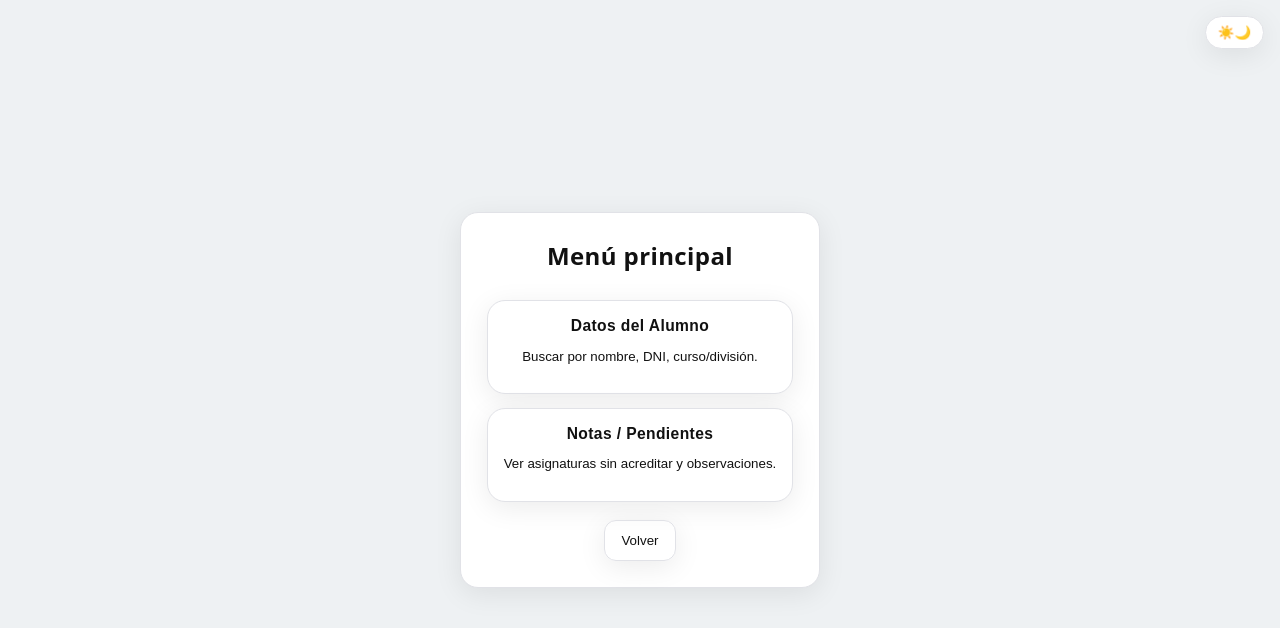
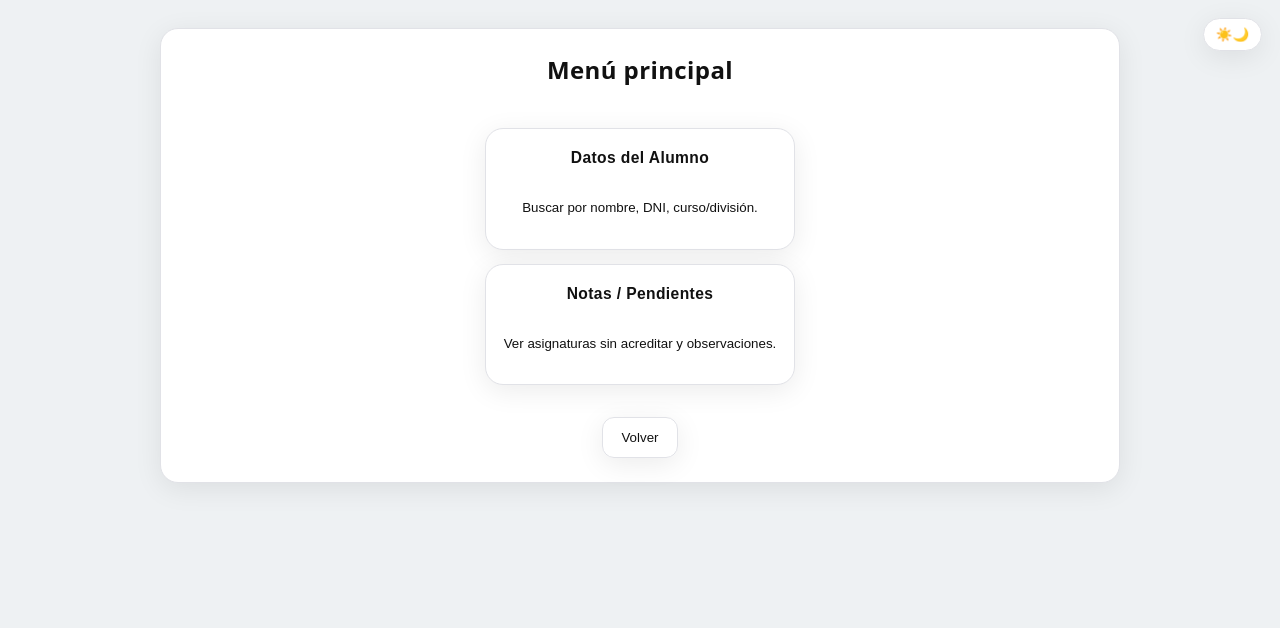
Before and after one commit to Palermukii/React-Preceptoria-2, a React (Vite) app: page / in a window 1280 px wide. Both pictures are taken after a click on the button "Entrar al menú". Shown: the top 628 px of the page. Built offline with nearby package versions, Linux system fonts and the light colour scheme.

Commit message:
Update styles.css

```diff
--- a/src/styles.css
+++ b/src/styles.css
@@ -43,13 +43,10 @@ html, body, #root {
   background: var(--bg);
   color: var(--fg);
   transition: background var(--transition), color var(--transition);
-  display: flex;
-  justify-content: center;
-  align-items: center;
 }
 
 body {
-  margin: 0;
+  margin:0;
   font-family: system-ui, "Segoe UI", Roboto;
   color: var(--fg);
 }
@@ -58,15 +55,9 @@ body {
    LAYOUT
    =============================================== */
 .container {
-  width: 100%;
-  max-width: 880px; /* 🔹 Más compacto */
+  max-width: 1000px;
   margin: 0 auto;
-  padding: 24px;
-  display: flex;
-  flex-direction: column;
-  align-items: center;
-  justify-content: center;
-  gap: 24px;
+  padding: 28px 20px;
 }
 
 /* ===============================================
@@ -76,15 +67,15 @@ body {
   background: var(--card);
   border: 1px solid var(--border);
   border-radius: var(--radius);
-  padding: 26px;
+  padding: 24px 26px;
   box-shadow: var(--shadow);
   color: var(--fg);
-  width: 100%;
   transition: var(--transition);
   display: flex;
   flex-direction: column;
   align-items: center;
   text-align: center;
+  gap: 16px; /* 🔹 contenido más equilibrado */
 }
 
 .screen:hover {
@@ -93,7 +84,7 @@ body {
 
 /* Headers */
 h1, h2, h3 {
-  margin: 0 0 12px;
+  margin: 0 0 10px;
   color: var(--fg);
   text-align: center;
   font-weight: 600;
@@ -104,7 +95,7 @@ h1, h2, h3 {
    BUTTONS
    =============================================== */
 .actions {
-  margin-top: 18px;
+  margin-top: 16px;
   display: flex;
   gap: 10px;
   justify-content: center;
@@ -115,7 +106,7 @@ h1, h2, h3 {
   border: 1px solid var(--border);
   background: transparent;
   color: var(--fg);
-  padding: 12px 16px;
+  padding: 12px 18px;
   border-radius: 12px;
   cursor: pointer;
   font-weight: 500;
@@ -144,24 +135,26 @@ h1, h2, h3 {
    =============================================== */
 .grid {
   display: grid;
-  grid-template-columns: repeat(auto-fill, minmax(240px, 1fr)); /* 🔹 Más equilibrado */
+  grid-template-columns: repeat(auto-fill, minmax(260px, 1fr));
   gap: 14px;
   margin-top: 16px;
-  width: 100%;
-  justify-items: center;
 }
 
 .card {
-  text-align: center;
+  text-align: center; /* 🔹 centrado interno */
   background: var(--card);
   border: 1px solid var(--border);
-  padding: 16px;
+  padding: 20px 18px; /* 🔹 más compacto */
   border-radius: var(--radius);
   cursor: pointer;
   color: var(--fg);
   box-shadow: var(--shadow);
   transition: var(--transition);
-  width: 100%;
+  display: flex;
+  flex-direction: column;
+  justify-content: center;
+  align-items: center;
+  gap: 10px;
 }
 
 .card:hover {
@@ -174,8 +167,8 @@ h1, h2, h3 {
    =============================================== */
 .theme-toggle-btn {
   position: fixed;
-  right: 16px;
-  top: 16px;
+  right: 18px;
+  top: 18px;
   border-radius: 999px;
   border:1px solid var(--border);
   background: var(--card);
@@ -184,7 +177,6 @@ h1, h2, h3 {
   cursor: pointer;
   box-shadow: var(--shadow);
   transition: var(--transition);
-  z-index: 10;
 }
 
 .theme-toggle-btn:hover {
@@ -198,19 +190,20 @@ h1, h2, h3 {
   display: flex;
   flex-wrap: wrap;
   gap: 10px;
-  justify-content: center;
-  width: 100%;
-  margin: 12px 0;
+  justify-content: center; /* 🔹 centrado horizontal */
+  margin: 16px 0;
 }
 
 .filters input {
-  padding: 10px 14px;
+  padding: 12px 14px;
   border-radius: 12px;
   border: 1px solid var(--border);
   background: transparent;
   color: var(--fg);
   transition: var(--transition);
   text-align: center;
+  width: 100%;
+  max-width: 240px;
 }
 
 .filters input:focus {
@@ -225,25 +218,29 @@ h1, h2, h3 {
 .results {
   list-style: none;
   padding: 0;
-  margin: 0;
+  margin: 0 auto;
   display: flex;
   flex-direction: column;
   align-items: center;
-  gap: 10px;
+  gap: 12px;
   width: 100%;
 }
 
 .result-item {
   border:1px solid var(--border);
   border-radius: var(--radius);
-  padding: 12px;
+  padding: 16px 18px;
   background: var(--card);
   color: var(--fg);
   cursor: pointer;
   transition: var(--transition);
   width: 100%;
-  max-width: 640px; /* 🔹 Centra los resultados */
+  max-width: 640px;
   text-align: center;
+  display: flex;
+  flex-direction: column;
+  align-items: center;
+  gap: 6px;
 }
 
 .result-item:hover {
@@ -261,7 +258,7 @@ h1, h2, h3 {
 
 .empty {
   color: var(--muted);
-  padding: 10px;
+  padding: 12px;
   border: 1px dashed var(--border);
   border-radius: var(--radius);
   text-align: center;
@@ -281,22 +278,26 @@ h1, h2, h3 {
 }
 
 .modal-content {
-  width: min(640px, 95%);
+  width: min(720px, 95%);
   background: var(--card);
   color: var(--fg);
   border:1px solid var(--border);
   border-radius: var(--radius);
-  padding: 20px;
+  padding: 24px;
   box-shadow: var(--shadow);
   position: relative;
   animation: slideUp .28s ease;
-  text-align: center;
+  text-align: center; /* 🔹 centrado interno */
+  display: flex;
+  flex-direction: column;
+  align-items: center;
+  gap: 10px;
 }
 
 .modal-close {
   position: absolute;
-  right: 10px;
-  top: 10px;
+  right: 12px;
+  top: 12px;
   border: 0;
   background: transparent;
   font-size: 22px;
@@ -305,19 +306,19 @@ h1, h2, h3 {
 }
 
 .modal-detalles p {
-  margin: 6px 0;
+  margin: 4px 0;
   color: var(--fg);
+  text-align: center;
 }
 
+/* list inside modal */
 .list {
   margin: 6px 0 0 18px;
   color: var(--muted);
   text-align: left;
 }
 
-/* ===============================================
-   ANIMATIONS
-   =============================================== */
+/* Animations */
 @keyframes fadeIn {
   from { opacity: 0; }
   to { opacity: 1; }
```
